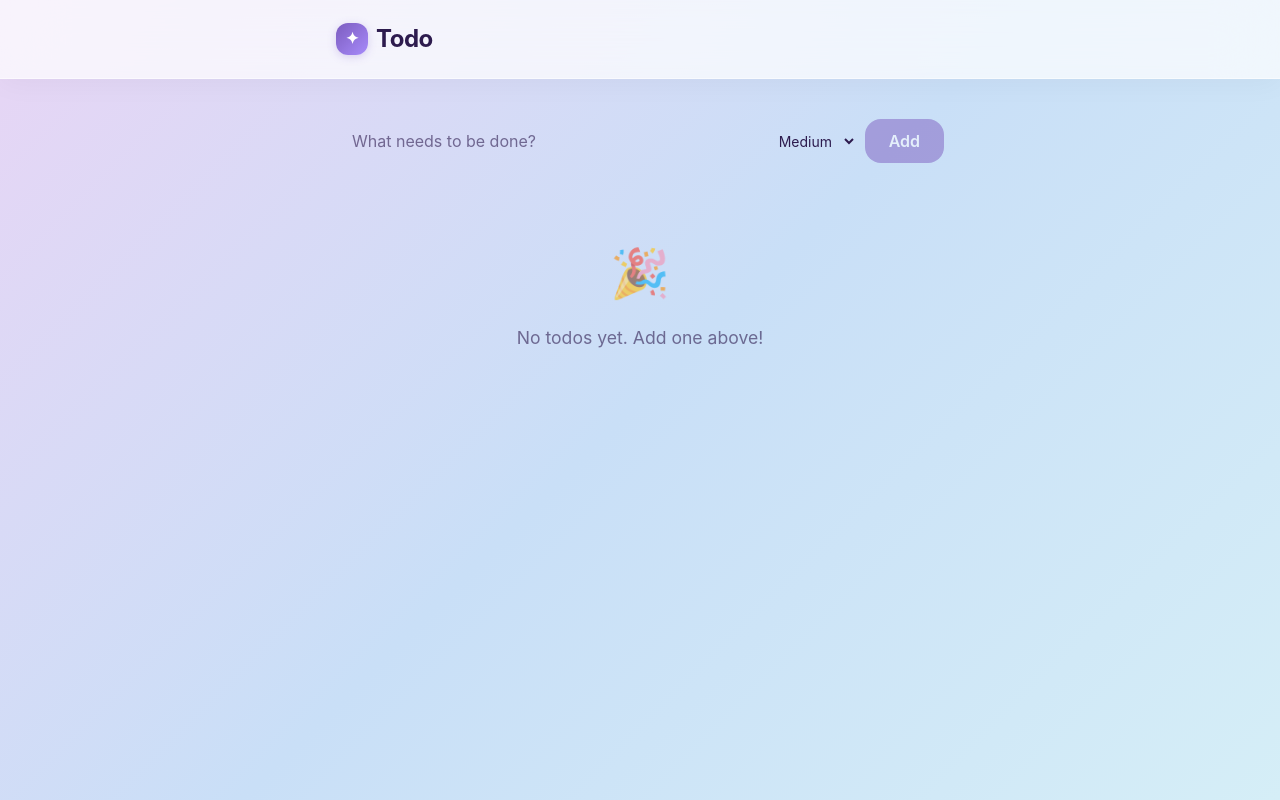
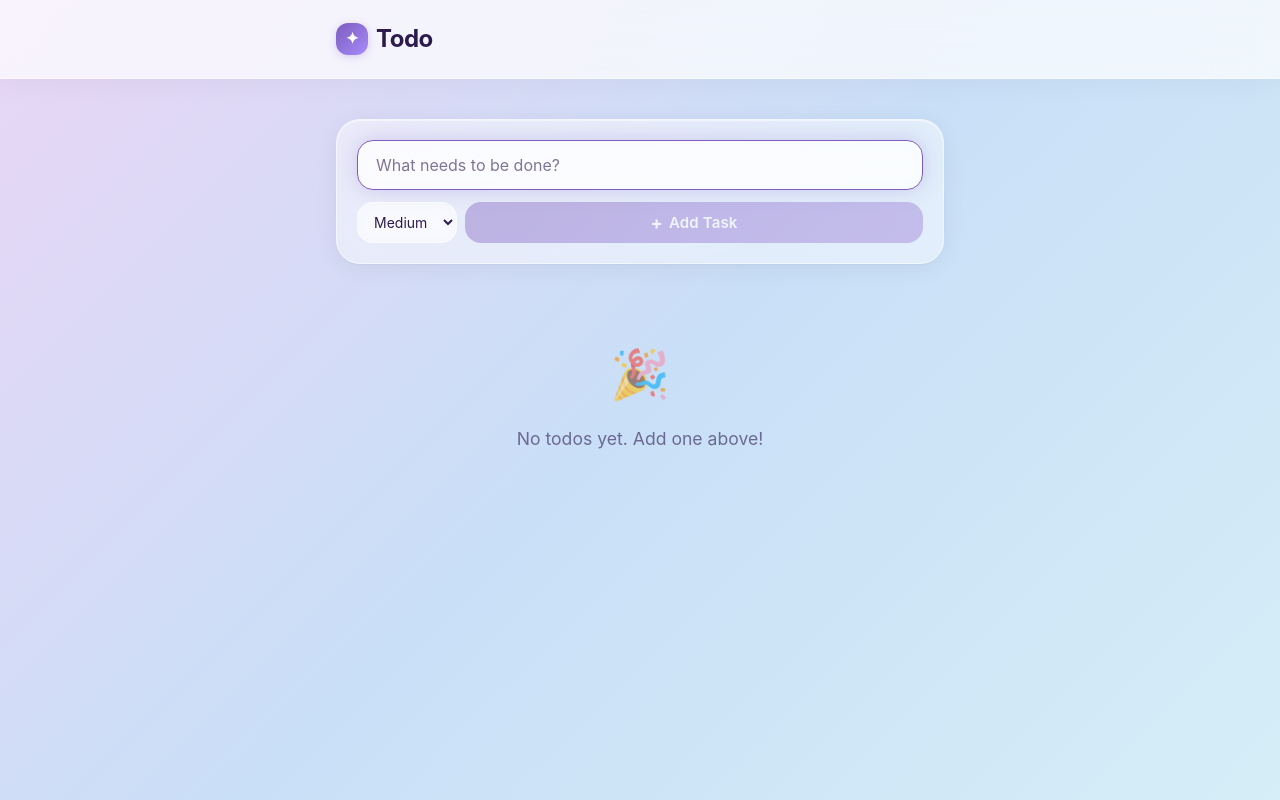
Before and after one commit to makerGeek/looop-tp, a Nuxt app: page / in a window 1280 px wide. Built offline with nearby package versions, Linux system fonts and the light colour scheme.

Commit message:
style: redesign TodoForm with liquid glass effects
Add glass panel container with backdrop blur, translucent inputs
with frosted glass backgrounds, gradient primary button with glow
shadow, and stacked two-row layout for better visual hierarchy.

```diff
--- a/components/TodoForm.vue
+++ b/components/TodoForm.vue
@@ -1,5 +1,6 @@
 <template>
   <form class="todo-form" @submit.prevent="handleSubmit">
+    <div class="todo-form-row">
       <input
         v-model="newTodoText"
         type="text"
@@ -7,14 +8,18 @@
         class="todo-input"
         autofocus
       />
+    </div>
+    <div class="todo-form-actions">
       <select v-model="selectedPriority" class="todo-priority-select">
         <option value="low">Low</option>
         <option value="medium">Medium</option>
         <option value="high">High</option>
       </select>
       <button type="submit" class="todo-add-btn" :disabled="!newTodoText.trim()">
-      Add
+        <span class="btn-icon">+</span>
+        Add Task
       </button>
+    </div>
   </form>
 </template>
 
@@ -40,61 +45,108 @@ function handleSubmit() {
 <style scoped>
 .todo-form {
   display: flex;
-  gap: 0.5rem;
+  flex-direction: column;
+  gap: 0.75rem;
   margin-bottom: 1.5rem;
+  padding: 1.25rem;
+  background: var(--color-glass);
+  backdrop-filter: blur(var(--blur-md));
+  -webkit-backdrop-filter: blur(var(--blur-md));
+  border: 1px solid var(--color-glass-border);
+  border-radius: var(--radius-lg);
+  box-shadow: var(--shadow-glass), var(--shadow-glass-inset);
+}
+
+.todo-form-row {
+  display: flex;
 }
 
 .todo-input {
   flex: 1;
-  padding: 0.75rem 1rem;
-  border: 2px solid var(--color-border);
+  padding: 0.875rem 1.125rem;
+  border: 1px solid var(--color-glass-border);
   border-radius: var(--radius);
   font-size: 1rem;
-  transition: border-color 0.2s;
-  background: var(--color-surface);
+  transition: all var(--transition-base);
+  background: rgba(255, 255, 255, 0.5);
+  color: var(--color-text);
+  backdrop-filter: blur(var(--blur-sm));
+  -webkit-backdrop-filter: blur(var(--blur-sm));
 }
 
 .todo-input:focus {
   outline: none;
   border-color: var(--color-primary);
+  box-shadow: var(--shadow-glow);
+  background: rgba(255, 255, 255, 0.7);
 }
 
 .todo-input::placeholder {
   color: var(--color-text-secondary);
 }
 
+.todo-form-actions {
+  display: flex;
+  gap: 0.5rem;
+}
+
 .todo-priority-select {
-  padding: 0.75rem 0.5rem;
-  border: 2px solid var(--color-border);
+  padding: 0.625rem 0.75rem;
+  border: 1px solid var(--color-glass-border);
   border-radius: var(--radius);
   font-size: 0.875rem;
-  background: var(--color-surface);
+  background: rgba(255, 255, 255, 0.5);
   color: var(--color-text);
   cursor: pointer;
-  transition: border-color 0.2s;
+  transition: all var(--transition-base);
+  backdrop-filter: blur(var(--blur-sm));
+  -webkit-backdrop-filter: blur(var(--blur-sm));
 }
 
 .todo-priority-select:focus {
   outline: none;
   border-color: var(--color-primary);
+  box-shadow: var(--shadow-glow);
 }
 
 .todo-add-btn {
-  padding: 0.75rem 1.5rem;
-  background-color: var(--color-primary);
-  color: white;
+  flex: 1;
+  display: flex;
+  align-items: center;
+  justify-content: center;
+  gap: 0.375rem;
+  padding: 0.625rem 1.5rem;
+  background: linear-gradient(135deg, var(--color-primary), #9775d4);
+  color: var(--color-text-on-primary);
   border: none;
   border-radius: var(--radius);
   font-weight: 600;
-  transition: background-color 0.2s;
+  font-size: 0.9375rem;
+  transition: all var(--transition-base);
+  box-shadow: 0 2px 12px var(--color-primary-glow);
+  letter-spacing: 0.01em;
 }
 
 .todo-add-btn:hover:not(:disabled) {
-  background-color: var(--color-primary-hover);
+  background: linear-gradient(135deg, var(--color-primary-hover), #8a68c8);
+  box-shadow: 0 4px 20px var(--color-primary-glow);
+  transform: translateY(-1px);
+}
+
+.todo-add-btn:active:not(:disabled) {
+  transform: translateY(0);
+  box-shadow: 0 2px 8px var(--color-primary-glow);
 }
 
 .todo-add-btn:disabled {
-  opacity: 0.5;
+  opacity: 0.4;
   cursor: not-allowed;
+  box-shadow: none;
+}
+
+.btn-icon {
+  font-size: 1.125rem;
+  font-weight: 700;
+  line-height: 1;
 }
 </style>
```
Lines whose indentation alone changed are shown as unchanged.
